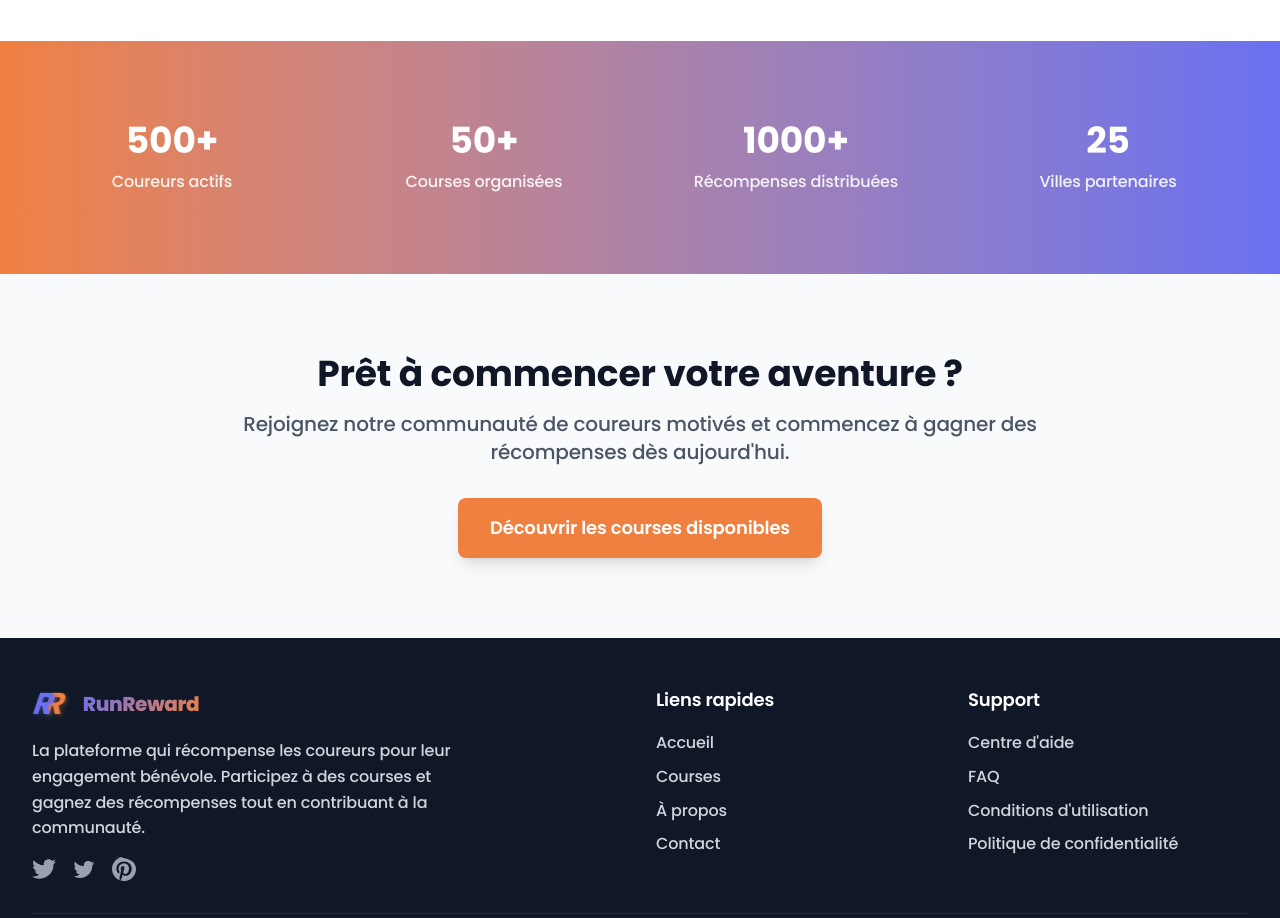
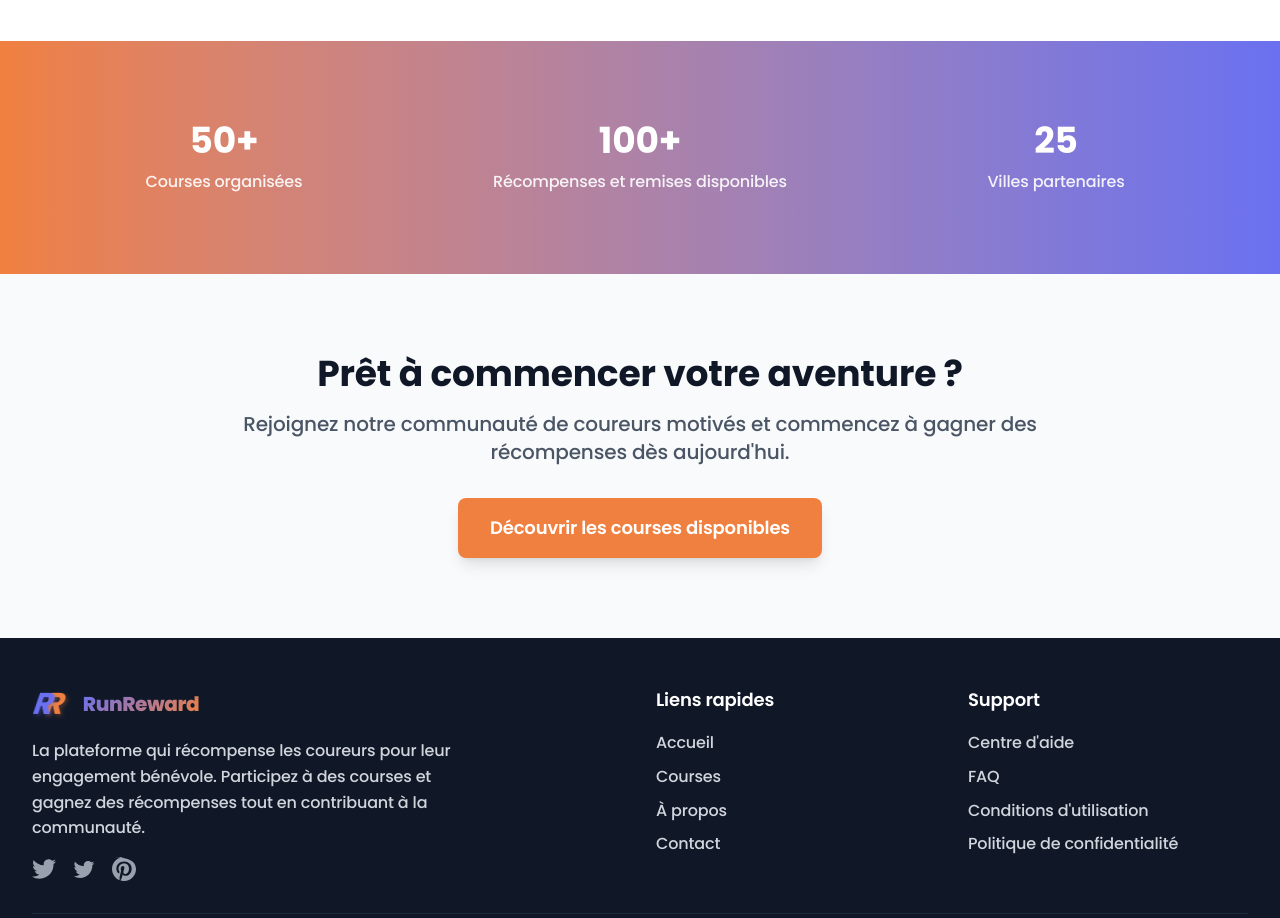
Before and after one commit to capucinewyseur/runreward-website, a Next.js app: page / in a window 1280 px wide. Shown: the part 1060-1978 px from the top of the page. Built offline with nearby package versions, Linux system fonts and the light colour scheme.

Commit message:
Mise à jour des statistiques : suppression 'Coureurs actifs' et modification des récompenses
- Supprimé la statistique '500+ Coureurs actifs'
- Changé '1000+ Récompenses distribuées' en '100+ Récompenses et remises disponibles'
- Passage de 4 à 3 colonnes dans la grille des statistiques

```diff
--- a/src/app/page.tsx
+++ b/src/app/page.tsx
@@ -99,18 +99,14 @@ export default function Home() {
       {/* Stats Section */}
       <section className="py-20 bg-gradient-to-r from-[#F08040] to-[#6A70F0]">
         <div className="max-w-7xl mx-auto px-4 sm:px-6 lg:px-8">
-          <div className="grid grid-cols-1 md:grid-cols-4 gap-8 text-center text-white">
-            <div>
-              <div className="text-4xl font-bold mb-2">500+</div>
-              <div className="text-white/90">Coureurs actifs</div>
-            </div>
+          <div className="grid grid-cols-1 md:grid-cols-3 gap-8 text-center text-white">
             <div>
               <div className="text-4xl font-bold mb-2">50+</div>
               <div className="text-white/90">Courses organisées</div>
             </div>
             <div>
-              <div className="text-4xl font-bold mb-2">1000+</div>
-              <div className="text-white/90">Récompenses distribuées</div>
+              <div className="text-4xl font-bold mb-2">100+</div>
+              <div className="text-white/90">Récompenses et remises disponibles</div>
             </div>
             <div>
               <div className="text-4xl font-bold mb-2">25</div>
```
